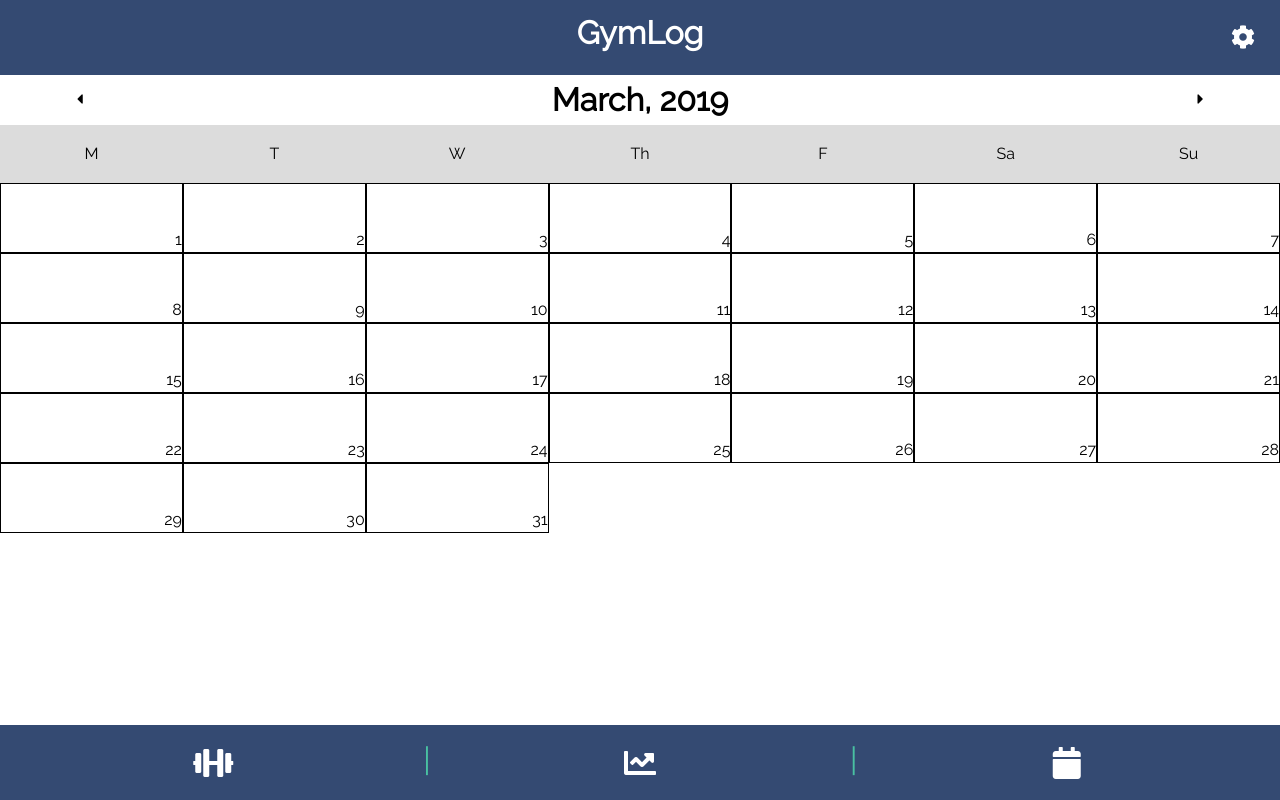
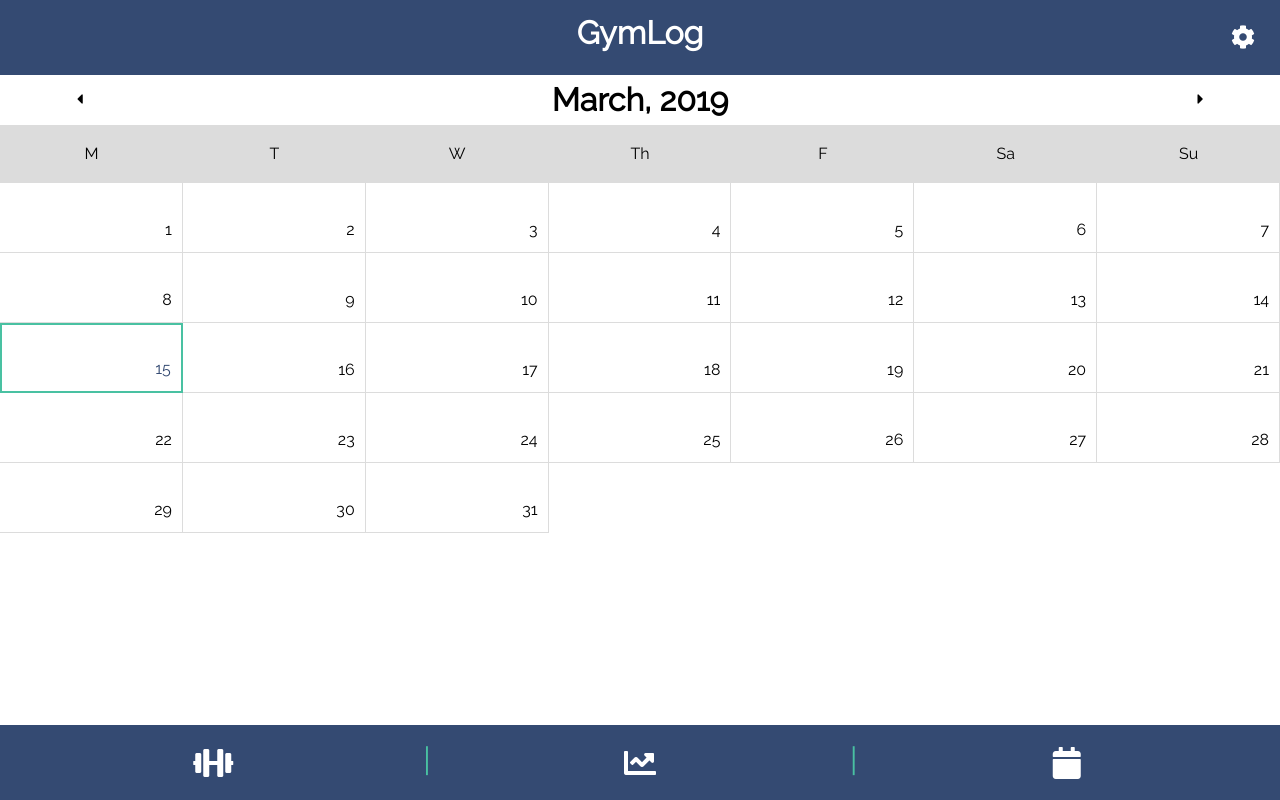
Before and after one commit to jameswilky/gymlog, a React (Create React App) app: page /history in a window 1280 px wide. Built offline with nearby package versions, Linux system fonts and the light colour scheme.

Commit message:
Can check current month

```diff
--- a/src/components/calendar/Calendar.js
+++ b/src/components/calendar/Calendar.js
@@ -14,7 +14,7 @@ class Calendar extends Component {
     const year = new Date(now).getFullYear();
     const nDays = new Date(year, month + 1, 0).getDate();
     const date = { today, month, year, nDays };
-    this.setState({ date: date });
+    this.setState({ date: date, isCurrentMonth: true });
   }
 
   getMonthName() {
@@ -34,22 +34,21 @@ class Calendar extends Component {
     ];
     return monthNames[this.state.date.month];
   }
-  getNextYear(i) {
-    return this.state.date.year + i;
-  }
+
   getNextMonth(i) {
     let nextYear;
     let nextMonth = this.state.date.month + i;
     if (nextMonth < 0) {
       nextMonth = 11;
-      nextYear = this.getNextYear(-1);
+      nextYear = this.state.date.year - 1;
     } else if (nextMonth > 11) {
       nextMonth = 0;
-      nextYear = this.getNextYear(1);
+      nextYear = this.state.date.year + 1;
     } else {
       nextYear = this.state.date.year;
     }
     const nDays = new Date(nextYear, nextMonth + 1, 0).getDate();
+    const isCurrentMonth = new Date(Date.now()).getMonth() == nextMonth;
     this.setState({
       ...this.state,
       date: {
@@ -57,11 +56,13 @@ class Calendar extends Component {
         month: nextMonth,
         year: nextYear,
         nDays: nDays
-      }
+      },
+      isCurrentMonth: isCurrentMonth
     });
   }
   render() {
-    const { date } = this.state;
+    const { date, isCurrentMonth } = this.state;
+
     return (
       <div className="content">
         <div className={styles.container}>
@@ -80,7 +81,7 @@ class Calendar extends Component {
             </div>
           </div>
           <div className={styles.body}>
-            <Month date={date} />
+            <Month date={date} isCurrentMonth={isCurrentMonth} />
           </div>
         </div>
       </div>
--- a/src/components/calendar/Month.js
+++ b/src/components/calendar/Month.js
@@ -2,11 +2,12 @@ import React from "react";
 import styles from "./month.module.css";
 const Month = props => {
   const { today, month, year, nDays } = props.date;
+  const { isCurrentMonth } = props;
   //todo pass day that month starts
   let dates = [];
   const generateDates = () => {
-    for (let i = 0; i < nDays; i++) {
-      dates.push(i + 1);
+    for (let i = 1; i < nDays + 1; i++) {
+      dates.push(i);
     }
     return dates;
   };
@@ -25,11 +26,17 @@ const Month = props => {
         <div>Su</div>
       </div>
       <div className={styles.body}>
-        {dates.map(date => (
-          <div className={styles.date} key={date}>
-            {date}
-          </div>
-        ))}
+        {dates.map(date => {
+          return date == today && isCurrentMonth ? (
+            <div className={[styles.date, styles.today].join(" ")} key={date}>
+              {date}
+            </div>
+          ) : (
+            <div className={styles.date} key={date}>
+              {date}
+            </div>
+          );
+        })}
       </div>
     </div>
   );
--- a/src/components/calendar/month.module.css
+++ b/src/components/calendar/month.module.css
@@ -18,10 +18,17 @@
 }
 
 .date {
-  border: 1px solid black;
+  border-right: 1px solid gainsboro;
+  border-bottom: 1px solid gainsboro;
   display: grid;
   width: 100%;
   height: 100%;
   justify-content: right;
   align-content: end;
+  padding: 10px;
 }
+
+.today {
+  border: 2px solid var(--secondary);
+  color: var(--primary);
+}
```
